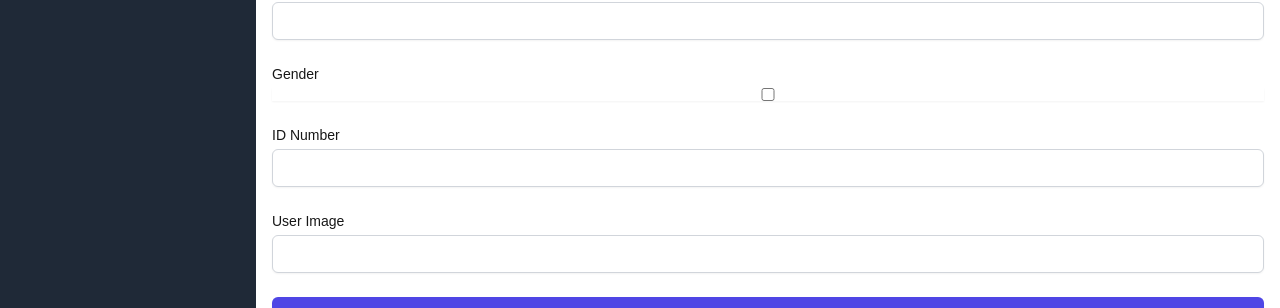
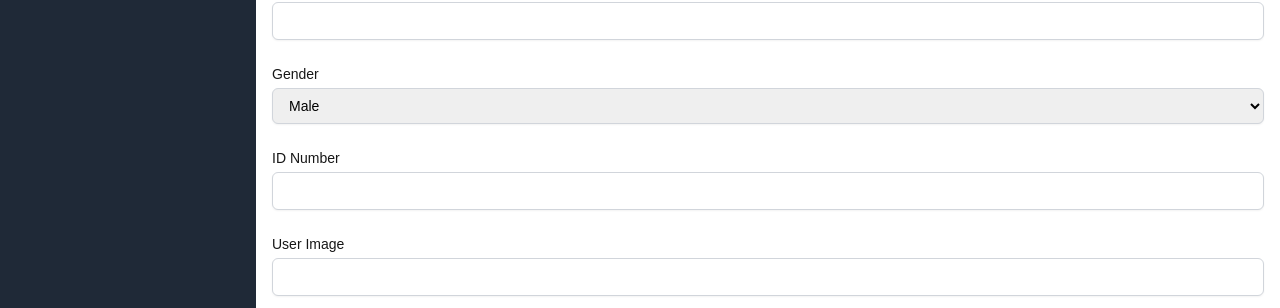
Before and after one commit to hotaryuzaki/portier-nextjs-frontend, a Next.js app: page /users in a window 1280 px wide. Shown: the part 344-652 px from the top of the page. Built offline with nearby package versions, Linux system fonts and the light colour scheme; no server answers.

Commit message:
update: 1. text black in input 2. create user

```diff
--- a/src/components/CopyForm.tsx
+++ b/src/components/CopyForm.tsx
@@ -13,7 +13,7 @@ const CopyForm = ({ initialValues, onSubmit }: any) => {
             id="name"
             name="name"
             type="text"
-            className="mt-1 block w-full px-3 py-2 border border-gray-300 rounded-md shadow-sm focus:outline-none focus:ring-indigo-500 focus:border-indigo-500 sm:text-sm"
+            className="text-black mt-1 block w-full px-3 py-2 border border-gray-300 rounded-md shadow-sm focus:outline-none focus:ring-indigo-500 focus:border-indigo-500 sm:text-sm"
           />
         </div>
         <div>
@@ -24,7 +24,7 @@ const CopyForm = ({ initialValues, onSubmit }: any) => {
             id="keyId"
             name="keyId"
             type="number"
-            className="mt-1 block w-full px-3 py-2 border border-gray-300 rounded-md shadow-sm focus:outline-none focus:ring-indigo-500 focus:border-indigo-500 sm:text-sm"
+            className="text-black mt-1 block w-full px-3 py-2 border border-gray-300 rounded-md shadow-sm focus:outline-none focus:ring-indigo-500 focus:border-indigo-500 sm:text-sm"
           />
         </div>
         <button
--- a/src/components/KeyForm.tsx
+++ b/src/components/KeyForm.tsx
@@ -13,7 +13,7 @@ const KeyForm = ({ initialValues, onSubmit }: any) => {
             id="name"
             name="name"
             type="text"
-            className="mt-1 block w-full px-3 py-2 border border-gray-300 rounded-md shadow-sm focus:outline-none focus:ring-indigo-500 focus:border-indigo-500 sm:text-sm"
+            className="text-black mt-1 block w-full px-3 py-2 border border-gray-300 rounded-md shadow-sm focus:outline-none focus:ring-indigo-500 focus:border-indigo-500 sm:text-sm"
           />
         </div>
         <button
--- a/src/components/UserForm.tsx
+++ b/src/components/UserForm.tsx
@@ -13,7 +13,7 @@ const UserForm = ({ initialValues, onSubmit }: any) => {
             id="username"
             name="username"
             type="text"
-            className="mt-1 block w-full px-3 py-2 border border-gray-300 rounded-md shadow-sm focus:outline-none focus:ring-indigo-500 focus:border-indigo-500 sm:text-sm"
+            className="text-black mt-1 block w-full px-3 py-2 border border-gray-300 rounded-md shadow-sm focus:outline-none focus:ring-indigo-500 focus:border-indigo-500 sm:text-sm"
           />
         </div>
         <div>
@@ -24,7 +24,7 @@ const UserForm = ({ initialValues, onSubmit }: any) => {
             id="email"
             name="email"
             type="email"
-            className="mt-1 block w-full px-3 py-2 border border-gray-300 rounded-md shadow-sm focus:outline-none focus:ring-indigo-500 focus:border-indigo-500 sm:text-sm"
+            className="text-black mt-1 block w-full px-3 py-2 border border-gray-300 rounded-md shadow-sm focus:outline-none focus:ring-indigo-500 focus:border-indigo-500 sm:text-sm"
           />
         </div>
         <div>
@@ -35,7 +35,7 @@ const UserForm = ({ initialValues, onSubmit }: any) => {
             id="password"
             name="password"
             type="password"
-            className="mt-1 block w-full px-3 py-2 border border-gray-300 rounded-md shadow-sm focus:outline-none focus:ring-indigo-500 focus:border-indigo-500 sm:text-sm"
+            className="text-black mt-1 block w-full px-3 py-2 border border-gray-300 rounded-md shadow-sm focus:outline-none focus:ring-indigo-500 focus:border-indigo-500 sm:text-sm"
           />
         </div>
         <div>
@@ -46,7 +46,7 @@ const UserForm = ({ initialValues, onSubmit }: any) => {
             id="name"
             name="name"
             type="text"
-            className="mt-1 block w-full px-3 py-2 border border-gray-300 rounded-md shadow-sm focus:outline-none focus:ring-indigo-500 focus:border-indigo-500 sm:text-sm"
+            className="text-black mt-1 block w-full px-3 py-2 border border-gray-300 rounded-md shadow-sm focus:outline-none focus:ring-indigo-500 focus:border-indigo-500 sm:text-sm"
           />
         </div>
         <div>
@@ -54,34 +54,38 @@ const UserForm = ({ initialValues, onSubmit }: any) => {
             Gender
           </label>
           <Field
+            as="select"
             id="gender"
             name="gender"
-            type="checkbox"
-            className="mt-1 block w-full px-3 py-2 border border-gray-300 rounded-md shadow-sm focus:outline-none focus:ring-indigo-500 focus:border-indigo-500 sm:text-sm"
+            className="text-black mt-1 block w-full px-3 py-2 border border-gray-300 rounded-md shadow-sm focus:outline-none focus:ring-indigo-500 focus:border-indigo-500 sm:text-sm text-black"
+          >
+            <option value="1">Male</option>
+            <option value="0">Female</option>
+          </Field>
+        </div>
+        <div>
+          <label htmlFor="id_number" className="block text-sm font-medium text-700">
+            ID Number
+          </label>
+          <Field
+            id="id_number"
+            name="id_number"
+            type="text"
+            className="text-black mt-1 block w-full px-3 py-2 border border-gray-300 rounded-md shadow-sm focus:outline-none focus:ring-indigo-500 focus:border-indigo-500 sm:text-sm"
           />
         </div>
         <div>
-          <label htmlFor="idNumber" className="block text-sm font-medium text-700">
-            ID Number
-          </label>
-          <Field
-            id="idNumber"
-            name="idNumber"
-            type="text"
-            className="mt-1 block w-full px-3 py-2 border border-gray-300 rounded-md shadow-sm focus:outline-none focus:ring-indigo-500 focus:border-indigo-500 sm:text-sm"
-          />
-        </div>
-        <div>
-          <label htmlFor="userImage" className="block text-sm font-medium text-700">
+          <label htmlFor="user_image" className="block text-sm font-medium text-700">
             User Image
           </label>
           <Field
-            id="userImage"
-            name="userImage"
+            id="user_image"
+            name="user_image"
             type="text"
-            className="mt-1 block w-full px-3 py-2 border border-gray-300 rounded-md shadow-sm focus:outline-none focus:ring-indigo-500 focus:border-indigo-500 sm:text-sm"
+            className="text-black mt-1 block w-full px-3 py-2 border border-gray-300 rounded-md shadow-sm focus:outline-none focus:ring-indigo-500 focus:border-indigo-500 sm:text-sm"
           />
         </div>
+
         <button
           type="submit"
           className="w-full flex justify-center py-2 px-4 border border-transparent rounded-md shadow-sm text-sm font-medium text-white bg-indigo-600 hover:bg-indigo-700 focus:outline-none focus:ring-2 focus:ring-offset-2 focus:ring-indigo-500"
```
